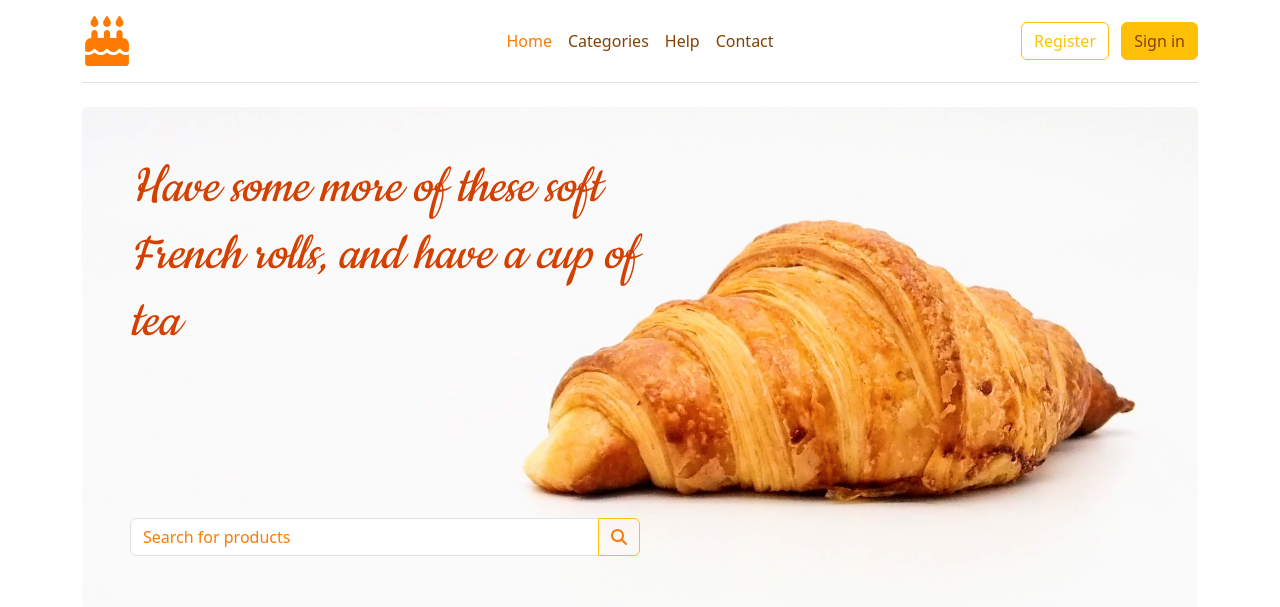
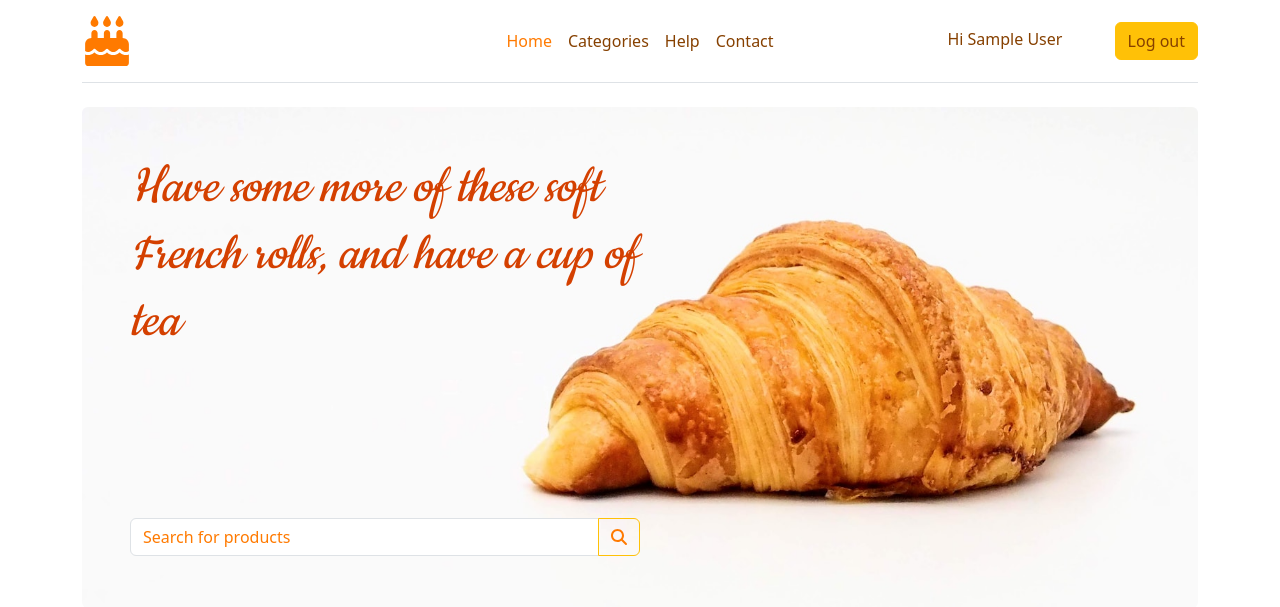
Before and after one commit to Plovester/Boorsoq, a Flask app: page / in a window 1280 px wide. Shown: the top 607 px of the page. Run offline with Flask 3, Linux system fonts and the light colour scheme; the visitor is signed in with stand-in values (Sample User, id 1); some libraries are stand-ins or nearby versions.

Commit message:
Change the header according to the user's authorization state

```diff
--- a/templates/header.html
+++ b/templates/header.html
@@ -25,7 +25,13 @@
                 </ul>
 
                 <div class="col-md-3 text-end">
+                    {% if not current_user.is_authenticated: %}
                     <a class="btn btn-outline-warning me-2" href="{{ url_for('register') }}">Register</a>
                     <a class="main-text-color btn btn-warning" href="{{ url_for('login') }}">Sign in</a>
+                    {% endif %}
+                    {% if current_user.is_authenticated: %}
+                    <span class="me-5">Hi {{current_user.name}}</span>
+                    <a class="main-text-color btn btn-warning" href="{{ url_for('logout') }}">Log out</a>
+                    {% endif %}
                 </div>
             </header>
```
